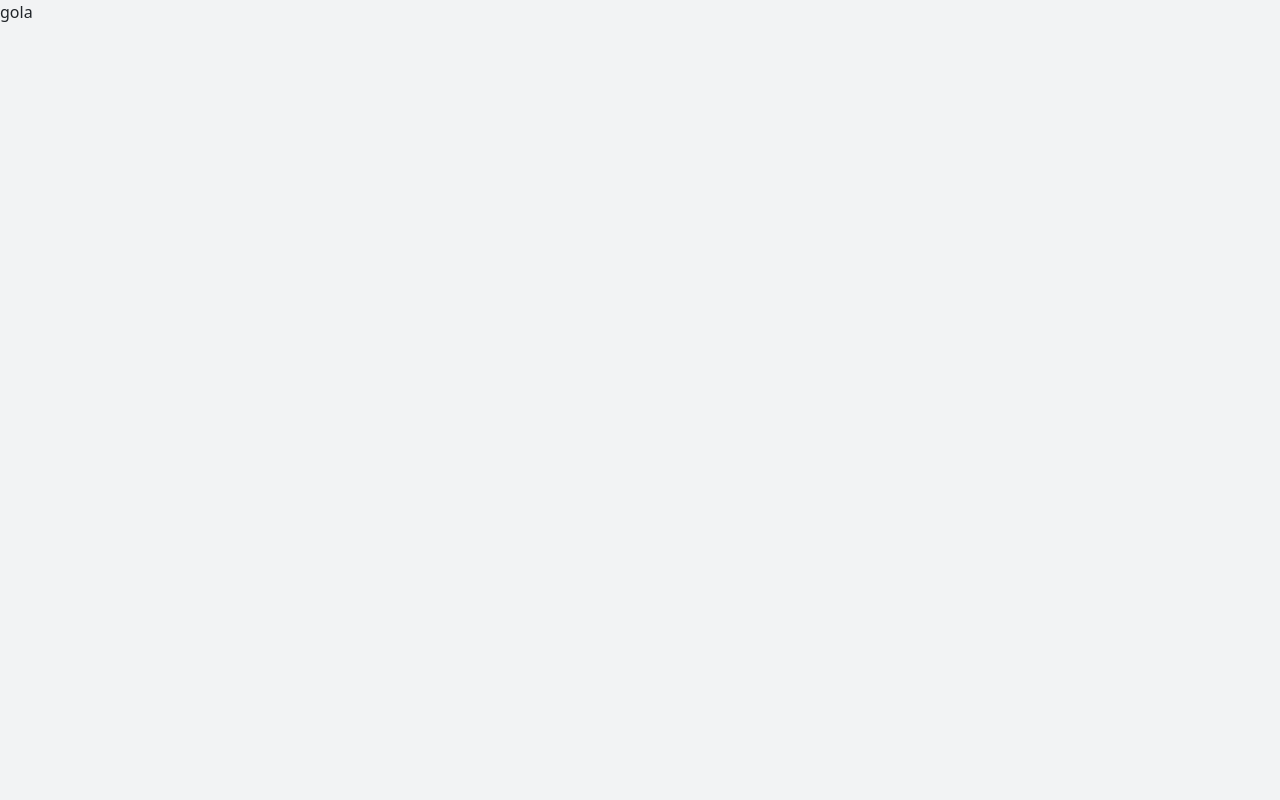
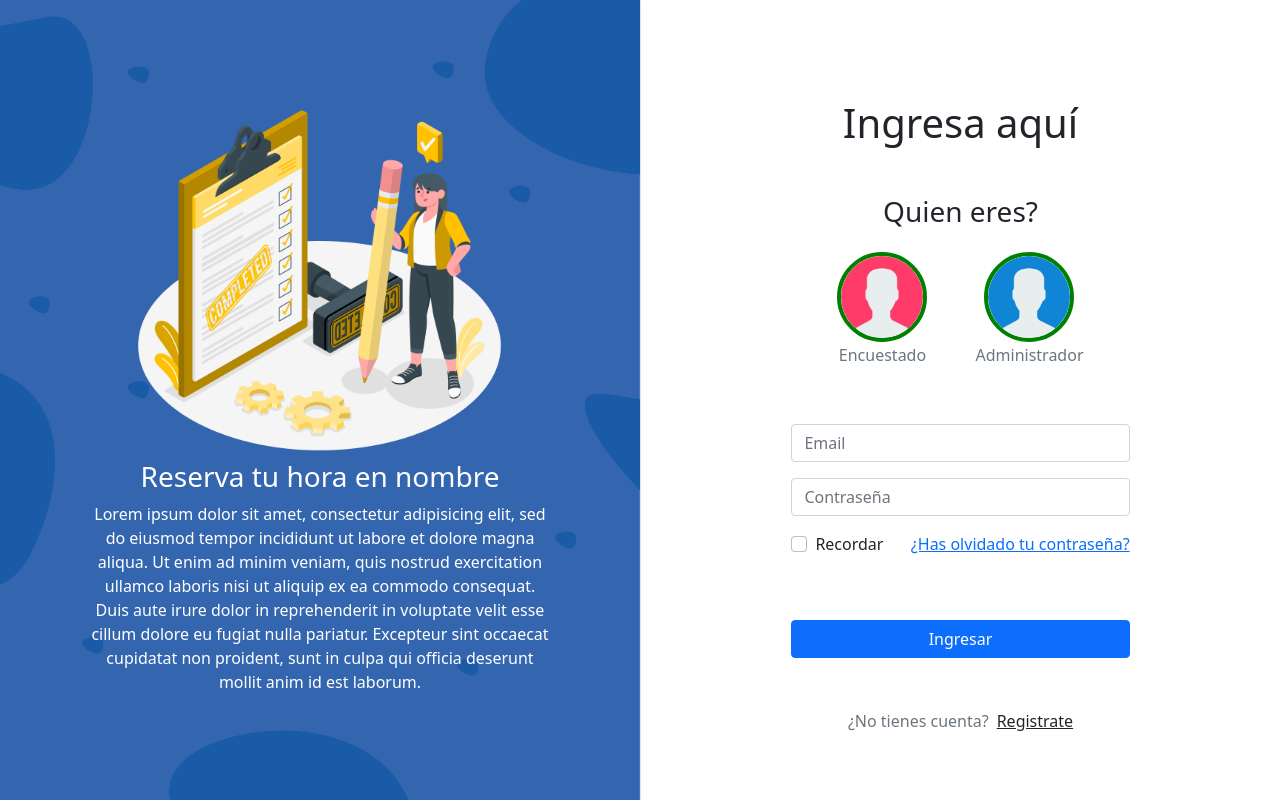
Before and after one commit to hvcq/Proyecto-Semestral-IS2, a Flask app: page /login in a window 1280 px wide. Before the commit the page is almost empty. Run offline with Flask 2, Linux system fonts and the light colour scheme; some libraries are stand-ins or nearby versions.

Commit message:
Cambios en el login e imagenes de el.

```diff
--- /dev/null
+++ b/application/static/css/login.css
@@ -0,0 +1,26 @@
+body{
+    margin: 0;
+    padding: 0;
+    /* background-color: ; */
+}
+
+.imgUser{
+    padding: 0;
+    transition: padding .5s;
+    border: 4px solid green;
+    border-radius: 50%;
+}
+
+.imgUser:hover{
+    padding: 10%;
+}
+
+.imgUser{
+
+}
+
+
+.image-box{
+    object-fit: cover;
+    background-size: 50vw 100%;
+}
--- a/application/templates/loginPage.html
+++ b/application/templates/loginPage.html
@@ -4,18 +4,78 @@
     <meta charset="UTF-8" />
     <meta http-equiv="X-UA-Compatible" content="IE=edge" />
     <meta name="viewport" content="width=device-width, initial-scale=1.0" />
+    <title>Login de la pagina</title>
     <link
       href="https://cdn.jsdelivr.net/npm/bootstrap@5.1.3/dist/css/bootstrap.min.css"
       rel="stylesheet"
       integrity="sha384-1BmE4kWBq78iYhFldvKuhfTAU6auU8tT94WrHftjDbrCEXSU1oBoqyl2QvZ6jIW3"
       crossorigin="anonymous"
     />
-    <link rel="stylesheet" href="{{ url_for("static", filename="css/base.css" ) }}"> <link rel="stylesheet" href="{{ url_for("static", filename="css/colors.css" ) }}">
+    <link rel="stylesheet" href="{{ url_for("static", filename="css/login.css" ) }}">
+    <!-- <link rel="stylesheet" href="{{ url_for("static", filename="css/base.css" ) }}"> <link rel="stylesheet" href="{{ url_for("static", filename="css/colors.css" ) }}"> -->
     <script src="https://ajax.googleapis.com/ajax/libs/jquery/3.5.1/jquery.min.js"></script>
-    <title>Document</title>
   </head>
-  <body>
-    gola
+  <body class="container-fluid">
+    <div class="row vh-100">
+
+      <div class="image-box col-6 d-flex flex-column align-items-center justify-content-center shadow-sm" style="background-image: url(static/resources/background.png);">
+        <img src="{{ url_for("static", filename="resources/login-user3.png" ) }}" style="width: 60%;">
+        <div class="w-75 text-center text-white">
+          <h3>Reserva tu hora en nombre</h3>
+          <p>Lorem ipsum dolor sit amet, consectetur adipisicing elit, sed do eiusmod tempor incididunt ut labore et dolore magna aliqua. Ut enim ad minim veniam, quis nostrud exercitation ullamco laboris nisi ut aliquip ex ea commodo consequat. Duis aute irure dolor in reprehenderit in voluptate velit esse cillum dolore eu fugiat nulla pariatur. Excepteur sint occaecat cupidatat non proident, sunt in culpa qui officia deserunt mollit anim id est laborum.	</p>
+        </div>
+      </div>
+
+      <div class="login-box col-6 d-flex flex-column align-items-center justify-content-evenly border-start">
+        <div class="d-flex flex-column align-items-center gap-5 mt-5">
+          <h1 class="m-0">Ingresa aquí</h1>
+          <div class="d-flex flex-column align-items-center gap-3">
+            <h3> Quien eres?</h3>
+            <div class="d-flex gap-5">
+              <div class="text-center example">
+                <img class="imgUser" style="width:90px; height: 90px;" src="{{ url_for("static", filename="resources/user_red.png" ) }}">
+                <h6 class="text-secondary mt-1">Encuestado</h6>
+              </div>
+              <div class="text-center">
+                <img class="imgUser" style="width:90px; height: 90px;" src="{{ url_for("static", filename="resources/admin_blue.png" ) }}">
+                <h6 class="text-secondary mt-1">Administrador</h6>
+              </div>
+          </div>
+          </div>
+
+        </div>
+
+        <form style="width:55%;">
+          <div class="mb-3">
+            <input placeholder="Email" type="email" class="form-control" id="exampleInputEmail1" aria-describedby="emailHelp">
+          </div>
+          <div class="mb-3">
+            <input placeholder="Contraseña"  type="password" class="form-control" id="exampleInputPassword1">
+          </div>
+          <div class="mb-3 form-check d-flex justify-content-between">
+            <div>
+              <input type="checkbox" class="form-check-input" id="exampleCheck1">
+              <label class="form-check-label" for="exampleCheck1">Recordar</label>
+            </div>
+
+            <a href="#">¿Has olvidado tu contraseña?</a>
+          </div>
+          <div class="w-100 d-flex justify-content-center" >
+            <button type="submit" class="btn btn-primary w-100 mt-5">Ingresar</button>
+          </div>
+        </form>
+        <div>
+          <p class="text-secondary">¿No tienes cuenta?<a class="text-dark ms-2" >Registrate</a></p>
+        </div>
+      </div>
+
+      <!-- <div class="register-box col-6 d-flex flex-column align-items-center justify-content-evenly border-start">
+
+      </div> -->
+    </div>
+
+
+
   </body>
 
   <script
```
Also changed, not shown: application/static/resources/admin_blue.png (added), application/static/resources/background.png (added), application/static/resources/foto-admin.png (added), application/static/resources/foto-encuestado.png (added), application/static/resources/foto-registro.png (added), application/static/resources/login-admin.png (added), application/static/resources/login-user.png (added), application/static/resources/login-user2.png (added), application/static/resources/login-user3.png (added), application/static/resources/user_red.png (added).
